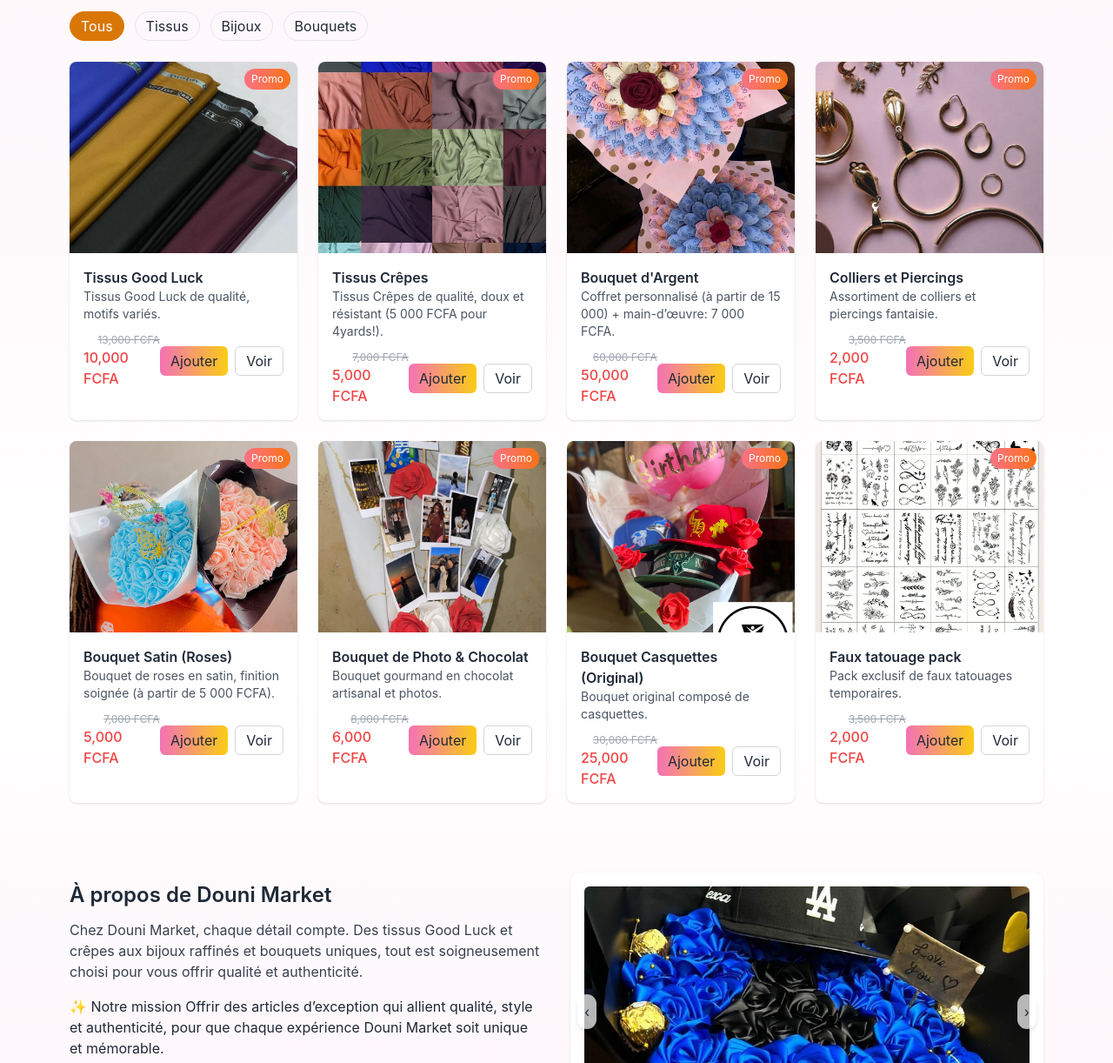
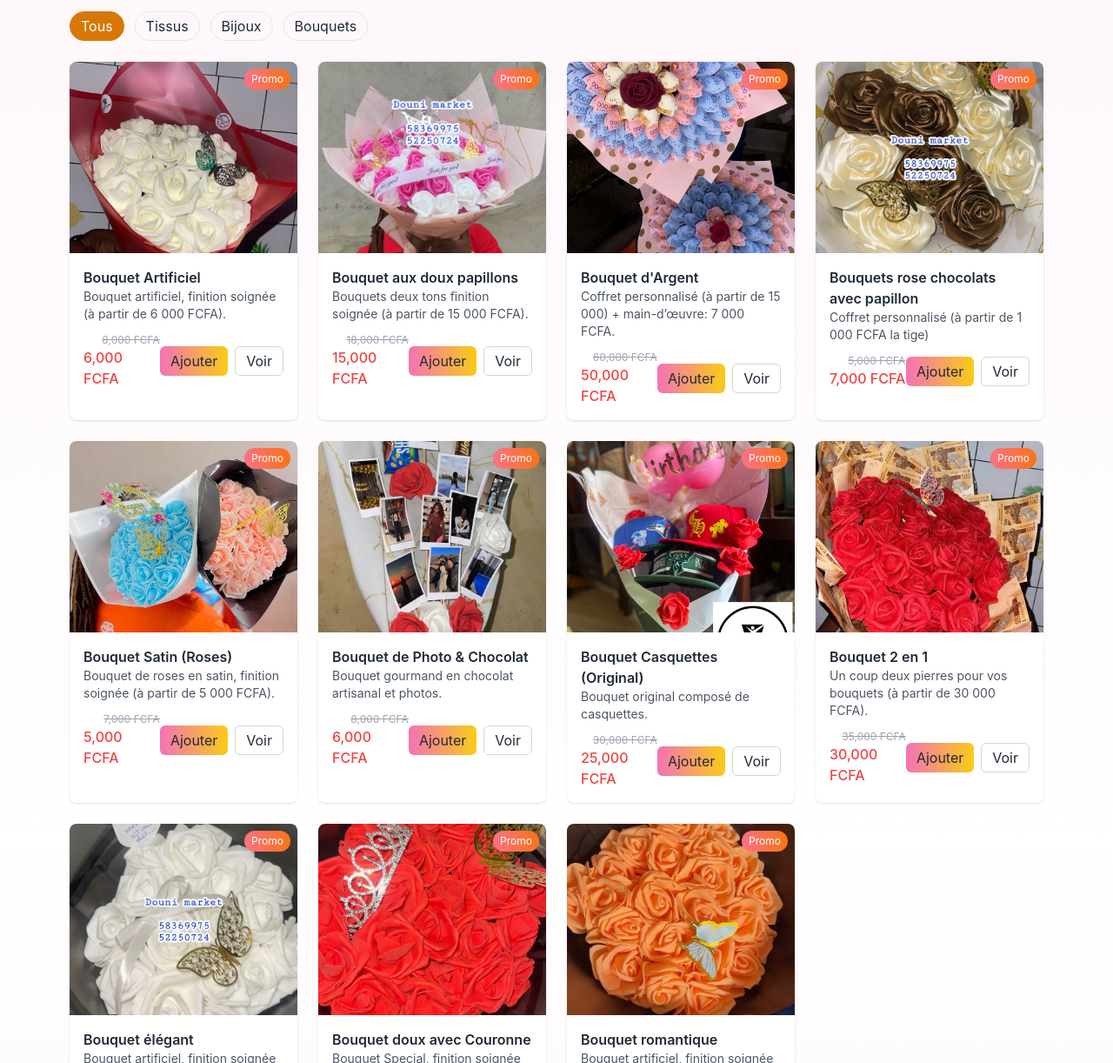
Before and after one commit to Nao61/douni_market, a website built with Vite: page index.html in a window 1280 px wide. Shown: the part 675-1897 px from the top of the page at 87% size. Built offline with nearby package versions, Linux system fonts and the light colour scheme.

Commit message:
ajout de nouveaux produitrs pour la st valentin

```diff
--- a/assets/script.js
+++ b/assets/script.js
@@ -1,23 +1,32 @@
 // PRODUCTS DATA (Moved from index.html)
 const PRODUCTS = [
+  // {
+  //   id: 1,
+  //   title: "Tissus Good Luck",
+  //   category: "Tissus",
+  //   price: 10000,
+  //   old_price: 13000,
+  //   image: "assets/img/GoodLuck.jpg",
+  //   description: "Tissus Good Luck de qualité, motifs variés.",
+  // },
   {
     id: 1,
-    title: "Tissus Good Luck",
-    category: "Tissus",
-    price: 10000,
-    old_price: 13000,
-    image: "assets/img/GoodLuck.jpg",
-    description: "Tissus Good Luck de qualité, motifs variés.",
+    title: "Bouquet Artificiel",
+    category: "Bouquets",
+    price: 6000,
+    old_price: 8000,
+    image: "assets/img/Bouquet_I.jpeg",
+    description: "Bouquet artificiel, finition soignée (à partir de 6 000 FCFA).",
   },
   {
     id: 2,
-    title: "Tissus Crêpes",
-    category: "Tissus",
-    price: 5000,
-    old_price: 7000,
-    image: "assets/img/TissusCrepes.jpg",
+    title: "Bouquet aux doux papillons",
+    category: "Bouquets",
+    price: 15000,
+    old_price: 18000,
+    image: "assets/img/BouquetII.jpeg",
     description:
-      "Tissus Crêpes de qualité, doux et résistant (5 000 FCFA pour 4yards!).",
+      "Bouquets deux tons finition soignée (à partir de 15 000 FCFA).",
   },
   {
     id: 3,
@@ -29,14 +38,23 @@ const PRODUCTS = [
     description:
       "Coffret personnalisé (à partir de 15 000) + main-d’œuvre: 7 000 FCFA.",
   },
+  // {
+  //   id: 4,
+  //   title: "Colliers et Piercings",
+  //   category: "Bijoux",
+  //   price: 2000,
+  //   old_price: 3500,
+  //   image: "assets/img/piercingEtColliers.jpg",
+  //   description: "Assortiment de colliers et piercings fantaisie.",
+  // },
   {
     id: 4,
-    title: "Colliers et Piercings",
-    category: "Bijoux",
-    price: 2000,
-    old_price: 3500,
-    image: "assets/img/piercingEtColliers.jpg",
-    description: "Assortiment de colliers et piercings fantaisie.",
+    title: "Bouquets rose chocolats avec papillon",
+    category: "Bouquets",
+    price: 7000,
+    old_price: 5000,
+    image: "assets/img/BouquetIII.jpeg",
+    description: "Coffret personnalisé (à partir de 1 000 FCFA la tige)",
   },
   {
     id: 5,
@@ -66,14 +84,50 @@ const PRODUCTS = [
     image: "assets/img/BouquetCasquette.jpg",
     description: "Bouquet original composé de casquettes.",
   },
+  // {
+  //   id: 8,
+  //   title: "Faux tatouage pack",
+  //   category: "Bijoux",
+  //   price: 2000,
+  //   old_price: 3500,
+  //   image: "assets/img/FauxTatouages.jpg",
+  //   description: "Pack exclusif de faux tatouages temporaires.",
+  // },
   {
     id: 8,
-    title: "Faux tatouage pack",
-    category: "Bijoux",
-    price: 2000,
-    old_price: 3500,
-    image: "assets/img/FauxTatouages.jpg",
-    description: "Pack exclusif de faux tatouages temporaires.",
+    title: "Bouquet 2 en 1",
+    category: "Bouquets",
+    price: 30000,
+    old_price: 35000,
+    image: "assets/img/BouquetVI.jpeg",
+    description: "Un coup deux pierres pour vos bouquets (à partir de 30 000 FCFA).",
+  },
+  {
+    id: 9,
+    title: "Bouquet élégant",
+    category: "Bouquets",
+    price: 7000,
+    old_price: 5000,
+    image: "assets/img/BouquetI.jpeg",
+    description: "Bouquet artificiel, finition soignée (à partir de 5 000 FCFA).",
+  },
+  {
+    id: 10,
+    title: "Bouquet doux avec Couronne",
+    category: "Bouquets",
+    price: 10000,
+    old_price: 15000,
+    image: "assets/img/BouquetIV.jpeg",
+    description: "Bouquet Special, finition soignée (à partir de 10 000 FCFA).",
+  },
+  {
+    id: 11,
+    title: "Bouquet romantique",
+    category: "Bouquets",
+    price: 5000,
+    old_price: 7000,
+    image: "assets/img/BouquetV.jpeg",
+    description: "Bouquet artificiel, finition soignée (à partir de 5 000 FCFA).",
   },
 ];
 
--- a/index.html
+++ b/index.html
@@ -168,7 +168,7 @@ Enjoy! --  ceci est pour l'anniversaire de Douni Market 🎁
 
         <div class="mt-8 text-sm text-gray-600">
           Offre spéciale Saint-Valentin🌹🎁💖 :
-          <span class="font-semibold">-10% sur nos bouquets pour célébrer l'amour 💐💝</span>
+          <span class="font-semibold">-5% sur nos bouquets pour célébrer l'amour 💐💝</span>
         </div>
       </div>
 
```
Also changed, not shown: assets/img/BouquetI.jpeg (added), assets/img/BouquetII.jpeg (added), assets/img/BouquetIII.jpeg (added), assets/img/BouquetIV.jpeg (added), assets/img/BouquetV.jpeg (added), assets/img/BouquetVI.jpeg (added), assets/img/BouquetVII.jpeg (added), assets/img/Bouquet_I.jpeg (added).
